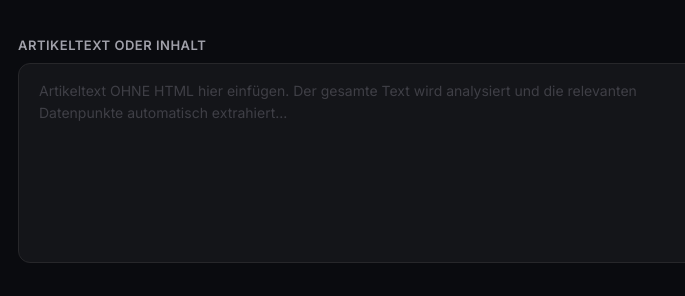
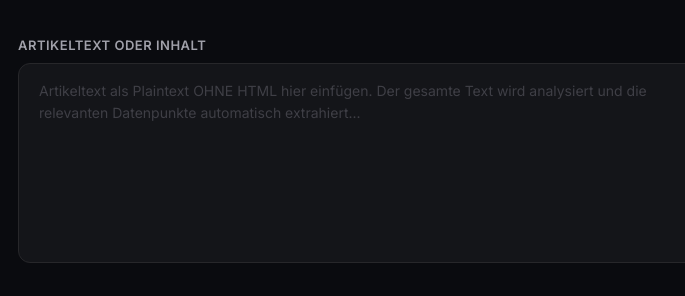
Before and after one commit to Finnetce/infografik-generator, a plain HTML site: page index.html in a window 1280 px wide. Shown: the part 167-463 px from the top of the page, 266-951 px from the left. Drawn offline with Linux system fonts and the light colour scheme.

Commit message:
index.html

```diff
--- a/index.html
+++ b/index.html
@@ -368,7 +368,7 @@ select option {
     <!-- ARTIKELTEXT -->
     <div class="form-section">
       <label class="form-label">Artikeltext oder Inhalt</label>
-      <textarea id="article-text" placeholder="Artikeltext OHNE HTML hier einfügen. Der gesamte Text wird analysiert und die relevanten Datenpunkte automatisch extrahiert..." required></textarea>
+      <textarea id="article-text" placeholder="Artikeltext als Plaintext OHNE HTML hier einfügen. Der gesamte Text wird analysiert und die relevanten Datenpunkte automatisch extrahiert..." required></textarea>
     </div>
 
     <!-- TEMPLATE-TYP -->
```
